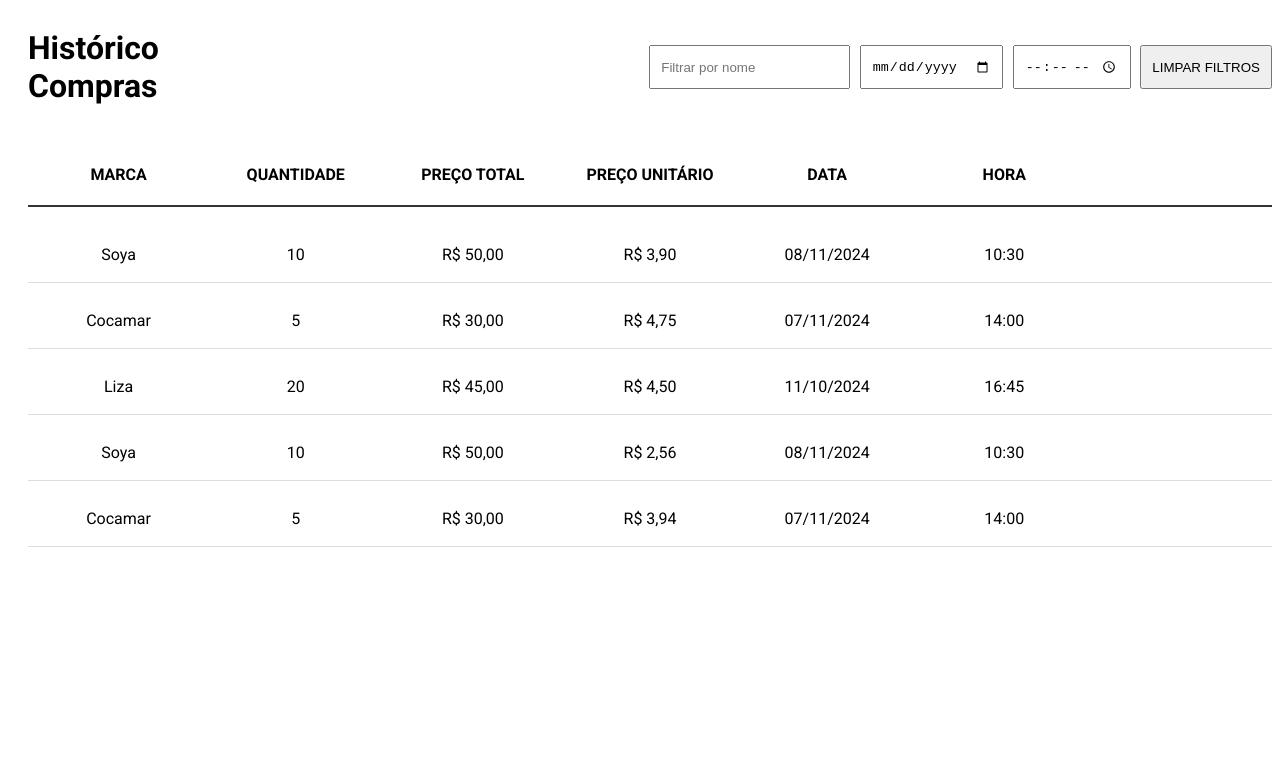
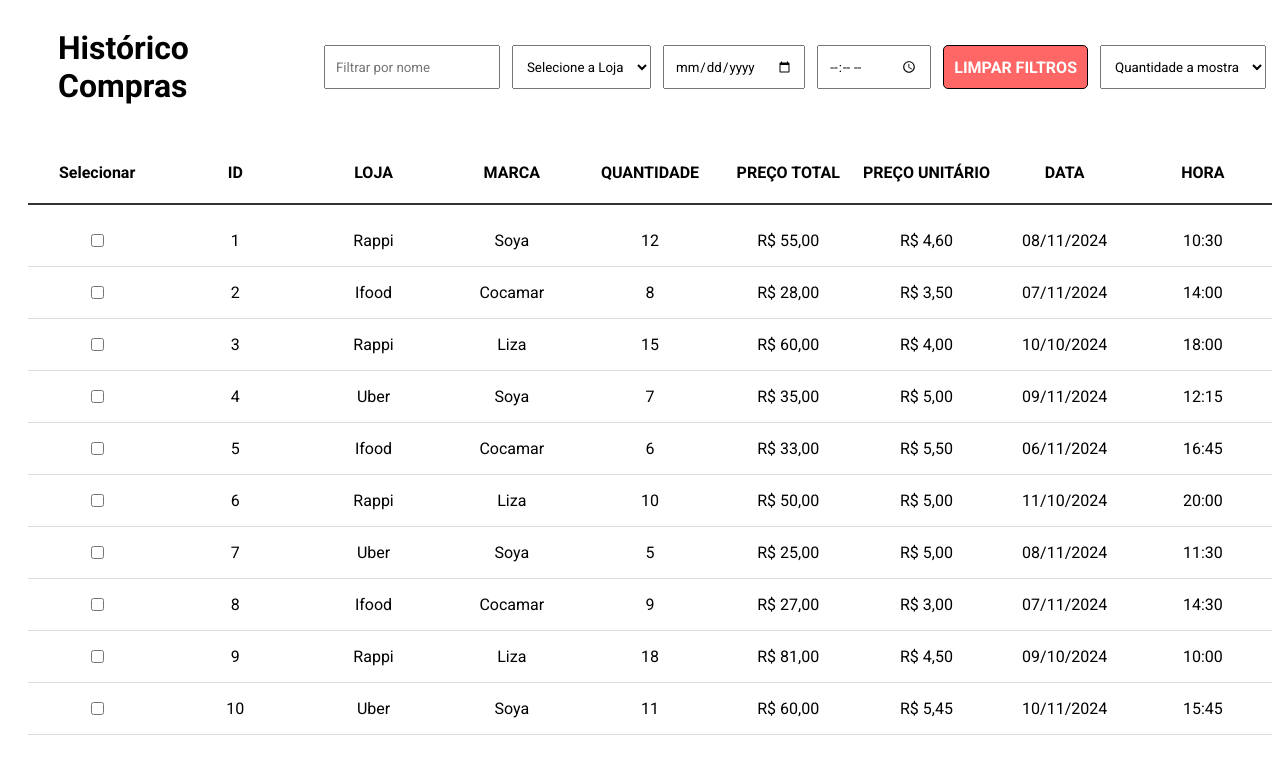
Before and after one commit to Jaogodela/OilProject, a plain HTML site: page index.html in a window 1280 px wide. Drawn offline with Linux system fonts and the light colour scheme.

Commit message:
updates
Update including more filters, and organization for a better performance.

```diff
--- /dev/null
+++ b/OilProject/js/clearFilter.js
@@ -0,0 +1,11 @@
+const filterClear = document.getElementById('filterClear');
+
+function clearFilters() {
+  filterInput.value = '';
+  filterDate.value = '';
+  filterTime.value = '';
+  filterLoja.value = '';
+  renderProducts(produtos);
+}
+
+filterClear.addEventListener('click', clearFilters);
--- /dev/null
+++ b/OilProject/js/script.js
@@ -0,0 +1,75 @@
+const produtos = [
+  { id: 1, loja: "Rappi", marca: "Soya", quantidade: 12, preco: "55,00", unit: "4,60", data: "08/11/2024", hora: "10:30" },
+  { id: 2, loja: "Ifood", marca: "Cocamar", quantidade: 8, preco: "28,00", unit: "3,50", data: "07/11/2024", hora: "14:00" },
+  { id: 3, loja: "Rappi", marca: "Liza", quantidade: 15, preco: "60,00", unit: "4,00", data: "10/10/2024", hora: "18:00" },
+  { id: 4, loja: "Uber", marca: "Soya", quantidade: 7, preco: "35,00", unit: "5,00", data: "09/11/2024", hora: "12:15" },
+  { id: 5, loja: "Ifood", marca: "Cocamar", quantidade: 6, preco: "33,00", unit: "5,50", data: "06/11/2024", hora: "16:45" },
+  { id: 6, loja: "Rappi", marca: "Liza", quantidade: 10, preco: "50,00", unit: "5,00", data: "11/10/2024", hora: "20:00" },
+  { id: 7, loja: "Uber", marca: "Soya", quantidade: 5, preco: "25,00", unit: "5,00", data: "08/11/2024", hora: "11:30" },
+  { id: 8, loja: "Ifood", marca: "Cocamar", quantidade: 9, preco: "27,00", unit: "3,00", data: "07/11/2024", hora: "14:30" },
+  { id: 9, loja: "Rappi", marca: "Liza", quantidade: 18, preco: "81,00", unit: "4,50", data: "09/10/2024", hora: "10:00" },
+  { id: 10, loja: "Uber", marca: "Soya", quantidade: 11, preco: "60,00", unit: "5,45", data: "10/11/2024", hora: "15:45" },
+  { id: 11, loja: "Rappi", marca: "Cocamar", quantidade: 10, preco: "45,00", unit: "4,50", data: "08/10/2024", hora: "09:30" },
+  { id: 12, loja: "Ifood", marca: "Soya", quantidade: 12, preco: "48,00", unit: "4,00", data: "07/10/2024", hora: "13:00" },
+  { id: 13, loja: "Uber", marca: "Liza", quantidade: 8, preco: "38,00", unit: "4,75", data: "09/11/2024", hora: "12:45" },
+  { id: 14, loja: "Rappi", marca: "Cocamar", quantidade: 7, preco: "32,00", unit: "4,57", data: "10/11/2024", hora: "17:15" },
+  { id: 15, loja: "Ifood", marca: "Soya", quantidade: 9, preco: "36,00", unit: "4,00", data: "06/11/2024", hora: "15:30" },
+  { id: 16, loja: "Uber", marca: "Liza", quantidade: 11, preco: "55,00", unit: "5,00", data: "11/11/2024", hora: "16:00" },
+  { id: 17, loja: "Rappi", marca: "Cocamar", quantidade: 5, preco: "25,00", unit: "5,00", data: "12/11/2024", hora: "11:00" },
+  { id: 18, loja: "Ifood", marca: "Soya", quantidade: 14, preco: "70,00", unit: "5,00", data: "07/11/2024", hora: "14:45" },
+  { id: 19, loja: "Uber", marca: "Liza", quantidade: 20, preco: "80,00", unit: "4,00", data: "10/11/2024", hora: "09:00" },
+  { id: 20, loja: "Rappi", marca: "Cocamar", quantidade: 13, preco: "39,00", unit: "3,00", data: "09/11/2024", hora: "13:30" }
+];
+
+const productContainer = document.getElementById('productContainer');
+const filterInput = document.getElementById('filterInput');
+const filterDate = document.getElementById('filterDate');
+const filterTime = document.getElementById('filterTime');
+const filterLoja = document.getElementById('filterLoja');
+const selectElement = document.getElementById('teste');
+
+const headerRow = document.createElement('div');
+headerRow.classList.add('product-row', 'product-header');
+headerRow.innerHTML = `
+  <p class="product-cell">Selecionar</p>
+  <p class="product-cell">ID</p>
+  <p class="product-cell">LOJA</p>
+  <p class="product-column">MARCA</p>
+  <p class="product-column">QUANTIDADE</p>
+  <p class="product-column">PREÇO TOTAL</p>
+  <p class="product-column">PREÇO UNITÁRIO</p>
+  <p class="product-column">DATA</p>
+  <p class="product-column">HORA</p>
+`;
+
+if (!productContainer.querySelector('.product-header')) {
+  productContainer.appendChild(headerRow);
+}
+
+function renderProducts(produtosFiltrados) {
+  const itemsPerPage = parseInt(selectElement.value, 10) || 10;
+  productContainer.innerHTML = headerRow.outerHTML;
+
+  produtosFiltrados.slice(0, itemsPerPage).forEach(produto => {
+    const row = document.createElement('div');
+    row.classList.add('product-row');
+    row.innerHTML = `
+      <input type="checkbox" class="product-checkbox" data-id="${produto.id}">
+      <p class="product-column">${produto.id}</p>
+      <p class="product-column">${produto.loja}</p>
+      <p class="product-column">${produto.marca}</p>
+      <p class="product-column">${produto.quantidade}</p>
+      <p class="product-column">R$ ${produto.preco}</p>
+      <p class="product-column">R$ ${produto.unit}</p>
+      <p class="product-column">${produto.data}</p>
+      <p class="product-column">${produto.hora}</p>
+    `;
+    productContainer.appendChild(row);
+  });
+}
+
+selectElement.addEventListener('change', () => renderProducts(produtos));
+
+window.renderProducts = renderProducts;
+
+renderProducts(produtos);
--- /dev/null
+++ b/OilProject/styles/style.css
@@ -0,0 +1,84 @@
+body {
+  font-family: 'Roboto', sans-serif;
+}
+
+.header-container {
+  margin-left: 50px;
+  display: flex;
+  justify-content: left;
+  align-items: center;
+  min-width: 968px;
+  overflow-x: auto;
+}
+
+.header-container input {
+  margin-left: 1.2vh;
+}
+
+.header-inputs {
+  display: flex;
+  align-items: right;
+  justify-content: right;
+  width: 100%;
+}
+
+#filterClear {
+    background-color: #FF6666;
+    color: white;
+    border: 1px solid black;
+    padding: 10px 20px;
+    font-size: 16px;
+    border-radius: 5px;
+    cursor: pointer;
+    font-weight: bold;
+    transition: background-color 0.3s, box-shadow 0.3s;
+  }
+
+#filterClear:hover {
+    background-color: #FF3333;
+    box-shadow: 0 6px 8px rgba(0, 0, 0, 0.15);
+}
+
+
+
+#teste, #filterInput, #filterDate, #filterTime, #filterClear, #filterLoja {
+  font-family: 'Roboto', sans-serif;
+  padding: 10px;
+  cursor: pointer;
+  margin: 6px;
+}
+
+.product-list {
+  clear: both;
+  display: flex;
+  flex-direction: column;
+  gap: 0px;
+  margin-top: 20px;
+  min-width: 968px;
+  overflow-x: auto;
+}
+
+.product-row {
+  display: grid;
+  grid-template-columns: repeat(9, 0.2fr);
+  justify-content: space-between;
+  text-align: center;
+  padding: 0px;
+  border-bottom: 1px solid #ddd;
+  align-items: center;
+  margin-left: 20px;
+}
+
+.product-header {
+  font-weight: bold;
+  border-bottom: 2px solid #333;
+  padding-bottom: 5px;
+  margin-bottom: 10px;
+  margin-right: 0px;
+}
+
+@media (max-width: 768px) {
+  .product-header {
+    font-size: small;
+  }
+}
--- a/index.html
+++ b/index.html
@@ -4,7 +4,7 @@
   <meta charset="UTF-8">
   <meta name="viewport" content="width=device-width, initial-scale=1.0">
   <title>OilProject</title>
-  <link rel="stylesheet" href="style.css">
+  <link rel="stylesheet" href="OilProject/styles/style.css">
   <link rel="preconnect" href="https://fonts.googleapis.com">
   <link rel="preconnect" href="https://fonts.gstatic.com" crossorigin>
   <link rel="stylesheet" href="https://fonts.googleapis.com/css2?family=Roboto:ital,wght@0,100;0,300;0,400;0,500;0,700;0,900;1,100;1,300;1,400;1,500;1,700;1,900&display=swap">
@@ -14,15 +14,38 @@
     <h1>Histórico Compras</h1>
     <div class="header-inputs">
       <input type="text" id="filterInput" placeholder="Filtrar por nome" oninput="applyFilters()">
+
+      <select id="filterLoja" name="filterLoja">
+        <option value="">Selecione a Loja</option>
+        <option value="Rappi">Rappi</option>
+        <option value="Ifood">Ifood</option>
+        <option value="Uber">Uber</option>
+        <option value="Justos">Justos</option>
+        </select>
+
       <input type="date" id="filterDate" oninput="applyFilters()" placeholder="Filtrar por data">
       <input type="time" id="filterTime" oninput="applyFilters()" placeholder="Filtrar por hora">
       <button id="filterClear">LIMPAR FILTROS</button>
+      <select id="teste" name="teste">
+        <option value="">Quantidade a mostra</option>
+        <option value="10">10</option>
+        <option value="15">15</option>
+        <option value="20">20</option>
+        <option value="25">25</option>
+        <option value="50">50</option>
+        </select>
+
+
     </div>
   </div>
+
+
   <div id="productContainer" class="product-list">
-
   </div>
 
-  <script src="script.js"></script>
+
+  <script src="OilProject/js/script.js"></script>
+  <script src="OilProject/js/clearFilter.js"></script>
+  <script src="OilProject/js/applyfilters.js"></script>
 </body>
 </html>
--- a/script.js
+++ /dev/null
@@ -1,73 +0,0 @@
-const produtos = [
-  { nome: "Soya", quantidade: 10, preco: "50,00", unit: "3,90", data: "08/11/2024", hora: "10:30" },
-  { nome: "Cocamar", quantidade: 5, preco: "30,00", unit: "4,75", data: "07/11/2024", hora: "14:00" },
-  { nome: "Liza", quantidade: 20, preco: "45,00", unit: "4,50", data: "11/10/2024", hora: "16:45" },
-  { nome: "Soya", quantidade: 10, preco: "50,00", unit: "2,56", data: "08/11/2024", hora: "10:30" },
-  { nome: "Cocamar", quantidade: 5, preco: "30,00", unit: "3,94", data: "07/11/2024", hora: "14:00" },
-];
-
-const productContainer = document.getElementById('productContainer');
-const filterInput = document.getElementById('filterInput');
-const filterDate = document.getElementById('filterDate');
-const filterTime = document.getElementById('filterTime');
-const filterClear = document.getElementById('filterClear');
-
-const headerRow = document.createElement('div');
-headerRow.classList.add('product-row', 'product-header');
-headerRow.innerHTML = `
-  <p class="product-column">MARCA</p>
-  <p class="product-column">QUANTIDADE</p>
-  <p class="product-column">PREÇO TOTAL</p>
-  <p class="product-column">PREÇO UNITÁRIO</p>
-  <p class="product-column">DATA</p>
-  <p class="product-column">HORA</p>
-`;
-
-if (!productContainer.querySelector('.product-header')) {
-  productContainer.appendChild(headerRow);
-}
-
-function renderProducts(produtosFiltrados) {
-
-  productContainer.innerHTML = headerRow.outerHTML;
-
-  produtosFiltrados.forEach(produto => {
-    const row = document.createElement('div');
-    row.classList.add('product-row');
-    row.innerHTML = `
-      <p class="product-column">${produto.nome}</p>
-      <p class="product-column">${produto.quantidade}</p>
-      <p class="product-column">R$ ${produto.preco}</p>
-      <p class="product-column">R$ ${produto.unit}</p>
-      <p class="product-column">${produto.data}</p>
-      <p class="product-column">${produto.hora}</p>
-    `; // em memórias: <input type="checkbox" class="product-checkbox">
-    productContainer.appendChild(row);
-  });
-}
-
-function applyFilters() {
-  const filterText = filterInput.value.toLowerCase();
-  const filterDateValue = filterDate.value;
-  const filterTimeValue = filterTime.value;
-
-  const produtosFiltrados = produtos.filter(produto => {
-    const matchNome = produto.nome.toLowerCase().includes(filterText);
-    const matchData = filterDateValue ? produto.data === filterDateValue : true;
-    const matchHora = filterTimeValue ? produto.hora === filterTimeValue : true;
-    return matchNome && matchData && matchHora;
-  });
-
-  renderProducts(produtosFiltrados);
-}
-
-function clearFilters() {
-  filterInput.value = '';
-  filterDate.value = '';
-  filterTime.value = '';
-  applyFilters();
-}
-
-filterClear.addEventListener('click', clearFilters);
-
-renderProducts(produtos);
--- a/style.css
+++ /dev/null
@@ -1,65 +0,0 @@
-body {
-  font-family: 'Roboto', sans-serif;
-}
-
-.header-container {
-  margin-left: 20px;
-  display: flex;
-  justify-content: left;
-  align-items: center;
-  min-width:968px;
-  overflow-x:auto;
-}
-
-
-.header-container input{
-  margin-left:1.2vh;
-}
-.header-inputs{
-  display:flex;
-  align-items:right;
-  justify-content:right;
-  width:100%;
-}
-#filterClear {
-  margin-left:1.2vh;
-}
-#filterInput, #filterDate, #filterTime, #filterClear {
-  padding: 10px;
-  cursor: pointer;
-}
-
-.product-list {
-  clear: both;
-  display: flex;
-  flex-direction: column;
-  gap: 10px;
-  margin-top: 20px;
-  min-width:968px;
-  overflow-x:auto;
-}
-
-.product-row {
-  display: grid;
-  grid-template-columns: repeat(7, 0.5fr);
-  justify-content: space-between;
-  text-align:center;
-  padding: 2px;
-  border-bottom: 1px solid #ddd;
-  align-items: center;
-  margin-left: 20px
-}
-
-.product-header {
-  font-weight: bold;
-  border-bottom: 2px solid #333;
-  padding-bottom: 5px;
-  margin-bottom: 10px;
-  margin-right: 0px;
-}
-
-@media (max-width: 768px) {
-  .product-header{
-    font-size:small;
-  }
-}
```
Also changed, not shown: OilProject/js/applyfilters.js (added, +21 -0 lines).
